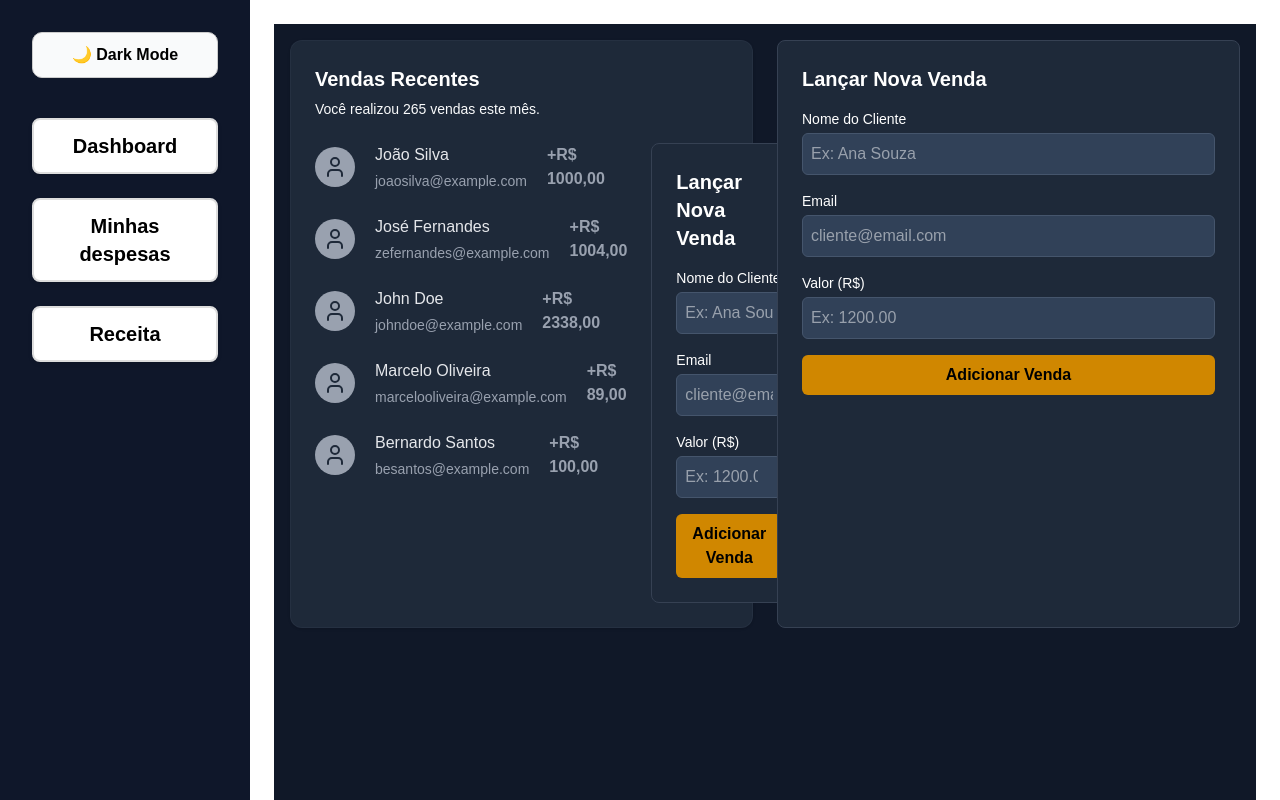
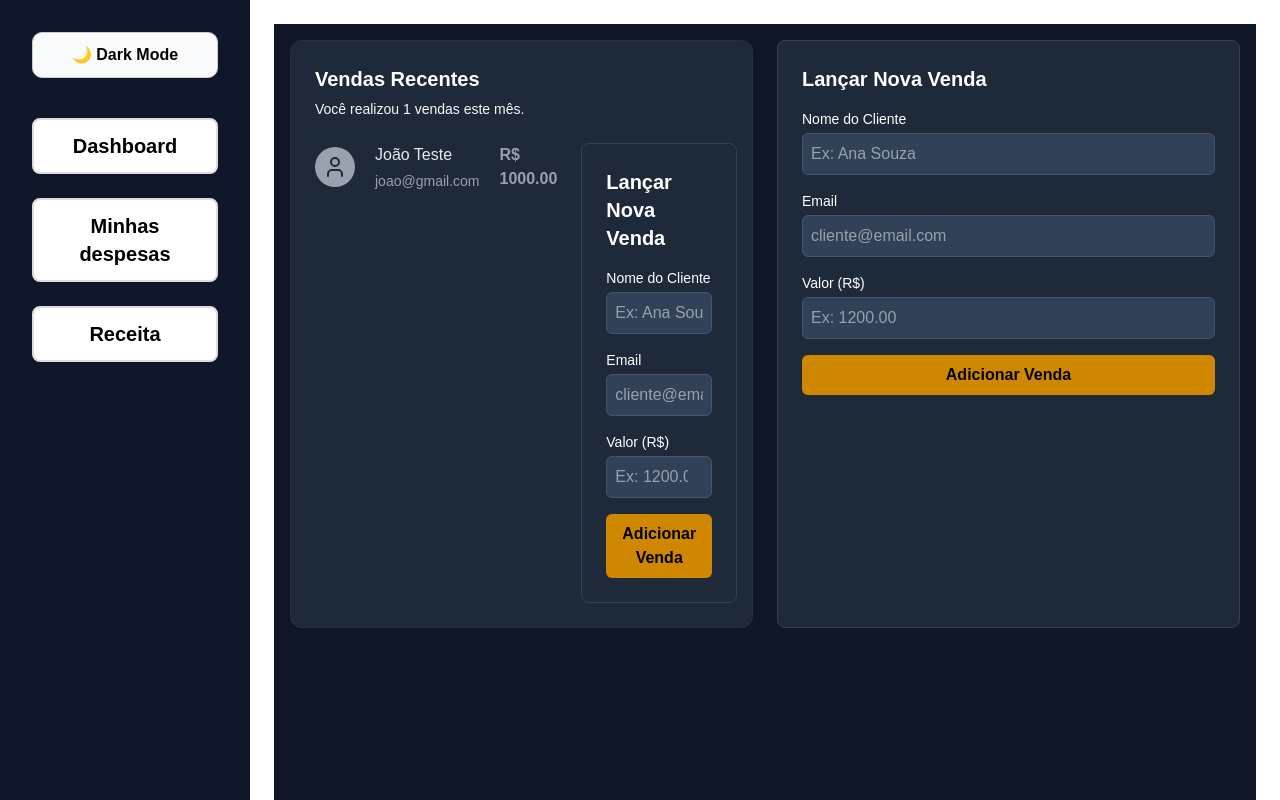
Before and after one commit to codiacademy/ChallengeVII-manha-rio-branco, a React (Vite) app: page /vendas in a window 1280 px wide. Built offline with nearby package versions, Linux system fonts and the light colour scheme; data requests are answered from the project's data file.

Commit message:
server json adicionado na aplicação

```diff
--- /dev/null
+++ b/db.json
@@ -0,0 +1,10 @@
+{
+  "sales": [
+    {
+      "id": "97c3",
+      "name": "João Teste",
+      "email": "joao@gmail.com",
+      "amount": "R$ 1000.00"
+    }
+  ]
+}
--- a/package.json
+++ b/package.json
@@ -7,7 +7,8 @@
     "dev": "vite",
     "build": "tsc -b && vite build",
     "lint": "eslint .",
-    "preview": "vite preview"
+    "preview": "vite preview",
+    "json-server": "json-server --watch db.json --port 3001"
   },
   "dependencies": {
     "@radix-ui/react-avatar": "^1.1.7",
@@ -34,6 +35,7 @@
     "eslint-plugin-react-hooks": "^5.2.0",
     "eslint-plugin-react-refresh": "^0.4.19",
     "globals": "^16.0.0",
+    "json-server": "^1.0.0-beta.3",
     "postcss": "^8.5.4",
     "tailwindcss": "^4.1.8",
     "tw-animate-css": "^1.2.8",
--- a/src/pages/app/dashboard/components/CreateSaleForm.tsx
+++ b/src/pages/app/dashboard/components/CreateSaleForm.tsx
@@ -1,15 +1,60 @@
-export function CreateSaleForm() {
-  return (
+import React, { useState } from "react";
+
+interface CreateSaleFormProps {
+  onNewSale: () => void;
+}
+
+export function CreateSaleForm({ onNewSale }: CreateSaleFormProps){
+  const[name, setName]= useState("");
+  const[email, setEmail]= useState("");
+  const[amount, setAmount]= useState("");
+
+  const handleSubmit = async(e: React.FormEvent) => {
+    e.preventDefault();
+
+
+    const newSale= {
+      name,
+      email,
+      amount: `R$ ${parseFloat(amount).toFixed(2)}`,
+    };
+
+    try {
+      const res = await fetch("http://localhost:3001/sales",{
+        method: "POST",
+        headers: { "Content-Type": "application/json" },
+        body: JSON.stringify(newSale),
+      });
+
+       if (!res.ok) throw new Error("Erro ao cadastrar venda");
+
+
+       //limpand form
+       setName("");
+       setEmail("");
+       setAmount("");
+
+
+       onNewSale();
+    } catch(err){
+      alert("Erro ao cadastrar venda")
+      console.error(err);
+    }
+  }
+    return (
     <div className="bg-gray-800 border border-gray-700 p-6 rounded-lg text-white w-full h-full">
       <h2 className="text-xl font-bold mb-4">Lançar Nova Venda</h2>
 
-      <form className="space-y-4">
+      <form className="space-y-4" onSubmit={handleSubmit}>
         <div>
           <label className="block text-sm mb-1">Nome do Cliente</label>
           <input
             type="text"
             placeholder="Ex: Ana Souza"
             className="w-full bg-slate-700 border border-slate-600 rounded-md p-2 focus:outline-none focus:ring-2 focus:ring-yellow-500"
+            value={name}
+            onChange={(e) => setName(e.target.value)}
+            required
           />
         </div>
 
@@ -19,6 +64,9 @@ export function CreateSaleForm() {
             type="email"
             placeholder="cliente@email.com"
             className="w-full bg-slate-700 border border-slate-600 rounded-md p-2 focus:outline-none focus:ring-2 focus:ring-yellow-500"
+            value={email}
+            onChange={(e) => setEmail(e.target.value)}
+            required
           />
         </div>
 
@@ -26,8 +74,12 @@ export function CreateSaleForm() {
           <label className="block text-sm mb-1">Valor (R$)</label>
           <input
             type="number"
+            step="0.01"
             placeholder="Ex: 1200.00"
             className="w-full bg-slate-700 border border-slate-600 rounded-md p-2 focus:outline-none focus:ring-2 focus:ring-yellow-500"
+            value={amount}
+            onChange={(e) => setAmount(e.target.value)}
+            required
           />
         </div>
 
@@ -39,5 +91,5 @@ export function CreateSaleForm() {
         </button>
       </form>
     </div>
-  )
-}
+  );
+};
--- a/src/pages/app/dashboard/components/RecentSales.tsx
+++ b/src/pages/app/dashboard/components/RecentSales.tsx
@@ -1,75 +1,60 @@
-import { Avatar } from '@/components/ui/avatar'
+import React, { useEffect, useState } from "react";
+import { Avatar } from "@/components/ui/avatar";
 import {
   Card,
   CardContent,
   CardDescription,
   CardHeader,
   CardTitle,
-} from '@/components/ui/card'
-import { User } from 'lucide-react'
-import { CreateSaleForm } from './CreateSaleForm'
+} from "@/components/ui/card";
+import { User } from "lucide-react";
+import { CreateSaleForm } from "./CreateSaleForm";
 
-const data = [
-  {
-    id: 1,
-    avatar: User,
-    name: 'João Silva',
-    email: 'joaosilva@example.com',
-    amount: 'R$ 1000,00',
-  },
-  {
-    id: 2,
-    avatar: User,
-    name: 'José Fernandes',
-    email: 'zefernandes@example.com',
-    amount: 'R$ 1004,00',
-  },
-  {
-    id: 3,
-    avatar: User,
-    name: 'John Doe',
-    email: 'johndoe@example.com',
-    amount: 'R$ 2338,00',
-  },
-  {
-    id: 4,
-    avatar: User,
-    name: 'Marcelo Oliveira',
-    email: 'marcelooliveira@example.com',
-    amount: 'R$ 89,00',
-  },
-  {
-    id: 5,
-    avatar: User,
-    name: 'Bernardo Santos',
-    email: 'besantos@example.com',
-    amount: 'R$ 100,00',
-  },
-]
+interface Sale {
+  id: number;
+  name: string;
+  email: string;
+  amount: string;
+}
 
 export function RecentSales() {
+  const [sales, setSales] = useState<Sale[]>([]);
+
+  const fetchSales = async () => {
+    try {
+      const res = await fetch("http://localhost:3001/sales");
+      const data = await res.json();
+      setSales(data);
+    } catch (error) {
+      console.error("Erro ao buscar vendas:", error);
+    }
+  };
+
+  useEffect(() => {
+    fetchSales();
+  }, []);
+
   return (
     <Card className="bg-gray-800 border border-gray-700/30 w-full">
       <CardHeader>
         <CardTitle className="text-xl text-white">Vendas Recentes</CardTitle>
         <CardDescription className="text-sm text-gray-50">
-          Você realizou 265 vendas este mês.
+          Você realizou {sales.length} vendas este mês.
         </CardDescription>
       </CardHeader>
 
       <CardContent>
         <div className="flex flex-col lg:flex-row gap-6">
-          {/* Lista de vendas */}
+
           <div className="flex-1 space-y-6">
-            {data.map((item) => {
-              const Icon = item.avatar
+            {sales.map((item) => {
               return (
                 <div
                   key={item.id}
                   className="flex md:flex-row flex-col md:items-center items-start justify-between gap-5"
                 >
                   <Avatar className="w-10 h-10 bg-gray-400 flex items-center justify-center">
-                    <Icon className="text-gray-800" />
+                    <User className="text-gray-800" />
                   </Avatar>
 
                   <div className="flex-1 flex flex-col gap-1">
@@ -77,18 +62,17 @@ export function RecentSales() {
                     <span className="text-sm text-gray-400">{item.email}</span>
                   </div>
 
-                  <strong className="text-gray-400">+{item.amount}</strong>
+                  <strong className="text-gray-400">{item.amount}</strong>
                 </div>
-              )
+              );
             })}
           </div>
 
-          {/* Formulário ao lado */}
           <div className="flex-1">
-            <CreateSaleForm />
+            <CreateSaleForm onNewSale={fetchSales} />
           </div>
         </div>
       </CardContent>
     </Card>
-  )
+  );
 }
```
Also changed, not shown: 1 other file (tests, documents, lock files or other folders).
